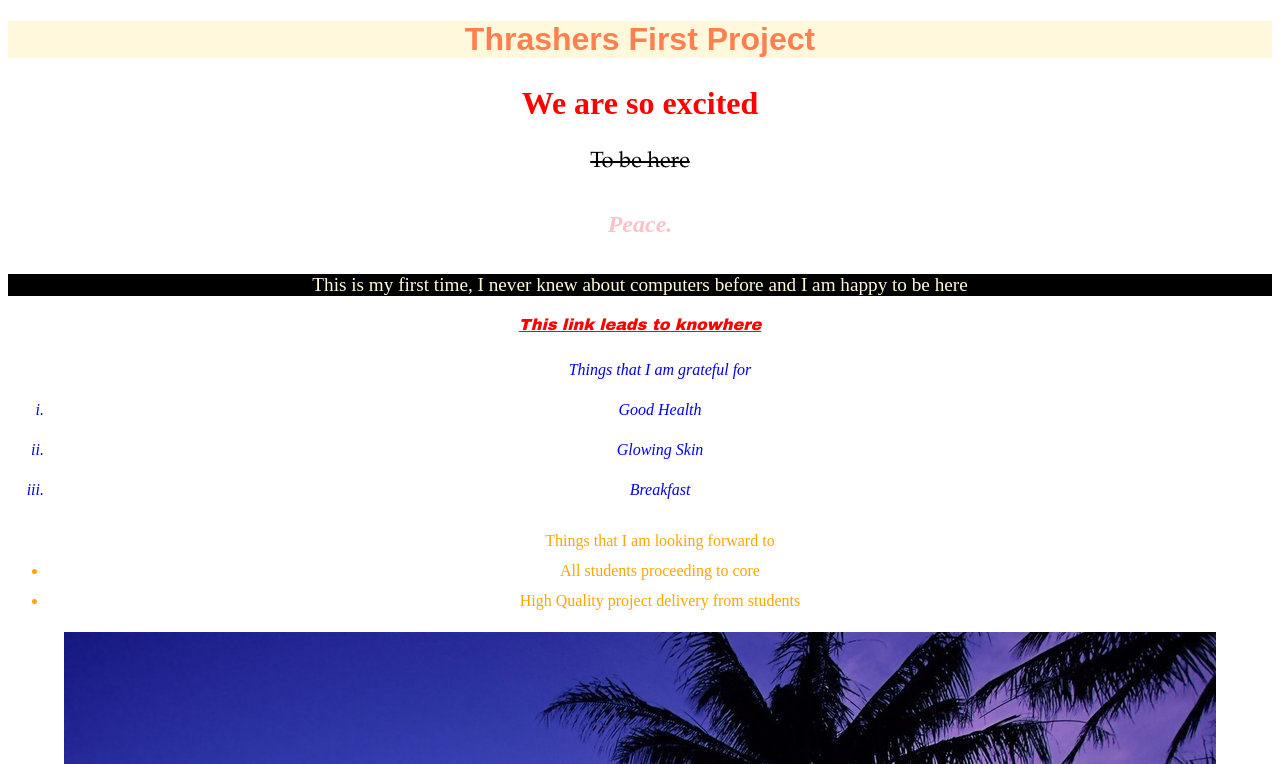
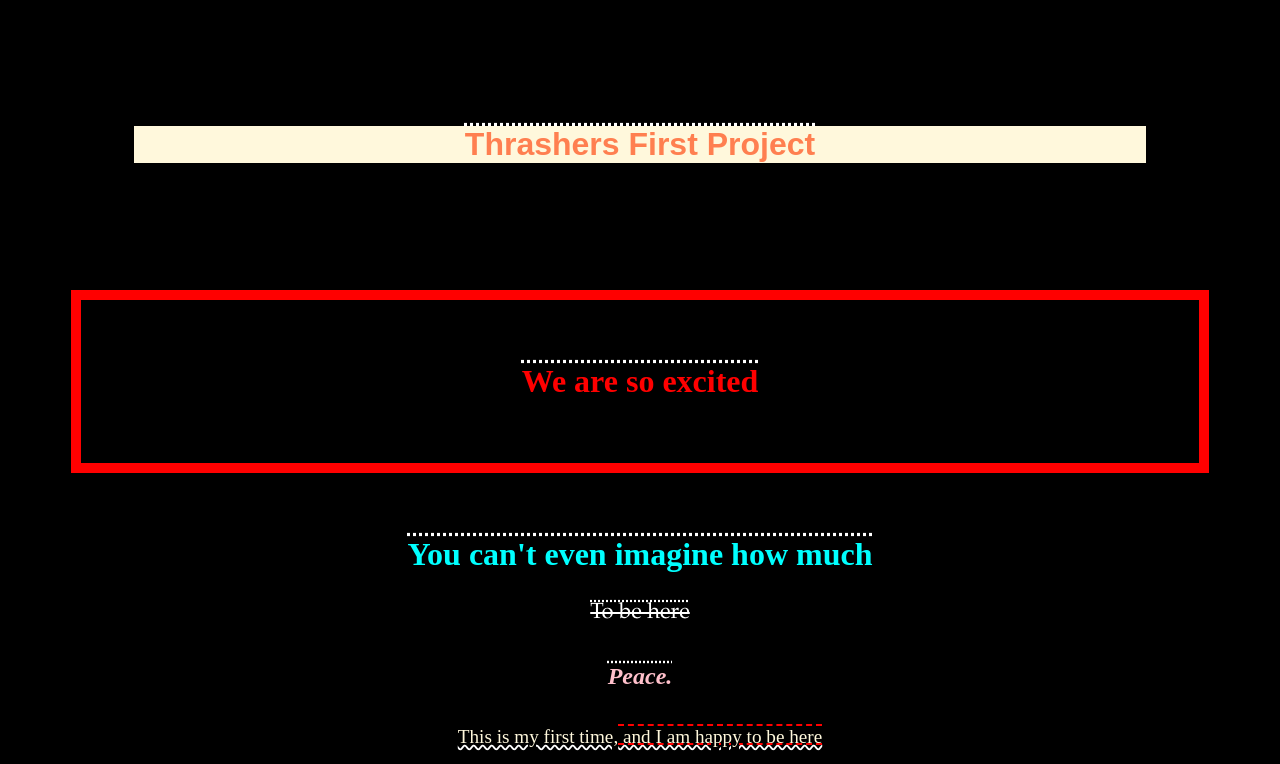
Before and after one commit to kasambuli/Cohort39-Thrashers, a plain HTML site: page index.html in a window 1280 px wide. Shown: the top 764 px of the page. Drawn offline with Linux system fonts and the light colour scheme.

Commit message:
Add floats, divs and spans

```diff
--- a/css/styles.css
+++ b/css/styles.css
@@ -1,5 +1,7 @@
 ul {
     line-height: 40px;
+    color: orange;
+    float: left;
 }
 
 body {
@@ -11,6 +13,8 @@ ol {
     line-height: 40px;
     color: blue;
     font-style: italic;
+    line-height: 30px;
+    float: right;
 }
 
 h4 {
@@ -29,18 +33,24 @@ p {
     font-size: 120%;
 }
 
-h1 {
+
+/* h1 {
     display: block;
     font-size: 2em;
     font-weight: bold;
     background-color: cornsilk;
     color: coral;
     font-family: Arial;
-}
+} */
 
-ul {
-    color: orange;
-    line-height: 30px;
+.first-header {
+    display: block;
+    font-size: 2em;
+    font-weight: bold;
+    background-color: cornsilk;
+    color: coral;
+    font-family: Arial;
+    margin: 10%;
 }
 
 a {
@@ -56,6 +66,8 @@ h3 {
     text-decoration: line-through;
 }
 
+
+/*
 h2 {
     display: block;
     font-size: 2em;
@@ -63,4 +75,54 @@ h2 {
     margin-bottom: 0.83em;
     font-weight: bold;
     color: red;
+} */
+
+#header-one {
+    display: block;
+    font-size: 2em;
+    font-weight: bold;
+    color: red;
+    padding: 5%;
+    border: 10px solid red;
+    margin: 5%;
 }
+
+#header-two {
+    display: block;
+    font-size: 2em;
+    margin-top: 0.83em;
+    margin-bottom: 0.83em;
+    font-weight: bold;
+    color: cyan;
+}
+
+.headers {
+    text-decoration: overline;
+    text-decoration-style: dotted;
+}
+
+.content {
+    text-decoration: underline;
+    text-decoration-style: wavy;
+}
+
+.happy {
+    text-decoration: underline overline dashed red;
+}
+
+@media screen and (min-width:480px) {
+    body {
+        background-color: black;
+        color: white
+    }
+}
+
+@media screen and (min-width:1400px) {
+    body {
+        background-color: rgb(221, 7, 221);
+        color: black
+    }
+    h1 {
+        background-color: darkgreen;
+    }
+}
--- a/index.html
+++ b/index.html
@@ -38,11 +38,15 @@
     <!--
         - Includes all the content and elements to be rendered on the page
      -->
-    <h1>Thrashers First Project</h1>
-    <h2>We are so excited</h2>
+    <div class="headers">
+        <h1 class="first-header">Thrashers First Project</h1>
+        <h2 id="header-one">We are so excited</h2>
+        <h2 id="header-two">You can't even imagine how much</h2>
         <h3>To be here</h3>
         <h4>Peace.</h4>
-    <p>This is my first time, I never knew about computers before and I am happy to be here</p>
+    </div>
+    <div class="content">
+        <p>This is my first time,<span class="happy"> and I am happy to be here</p>
         <a href="">This link leads to knowhere</a>
         <ol type="i"> Things that I am grateful for
             <li>Good Health</li>
@@ -54,6 +58,19 @@
             <li>High Quality project delivery from students</li>
         </ul>
         <img src="assets/images/image1.jpg" style="background-color:brown;">
+
+    </div>
+
+    <!-- Classes VS IDs
+        Class - can be reused by a number of elements
+        ID - Unique to ust one element
+    -->
+    <!-- Div VS Span
+        - Section a page, make it easy to style the section as a whole
+        Div - Block element
+        Span - Inline element
+
+    -->
 </body>
 
 </html>
```
Lines whose indentation alone changed are shown as unchanged.
